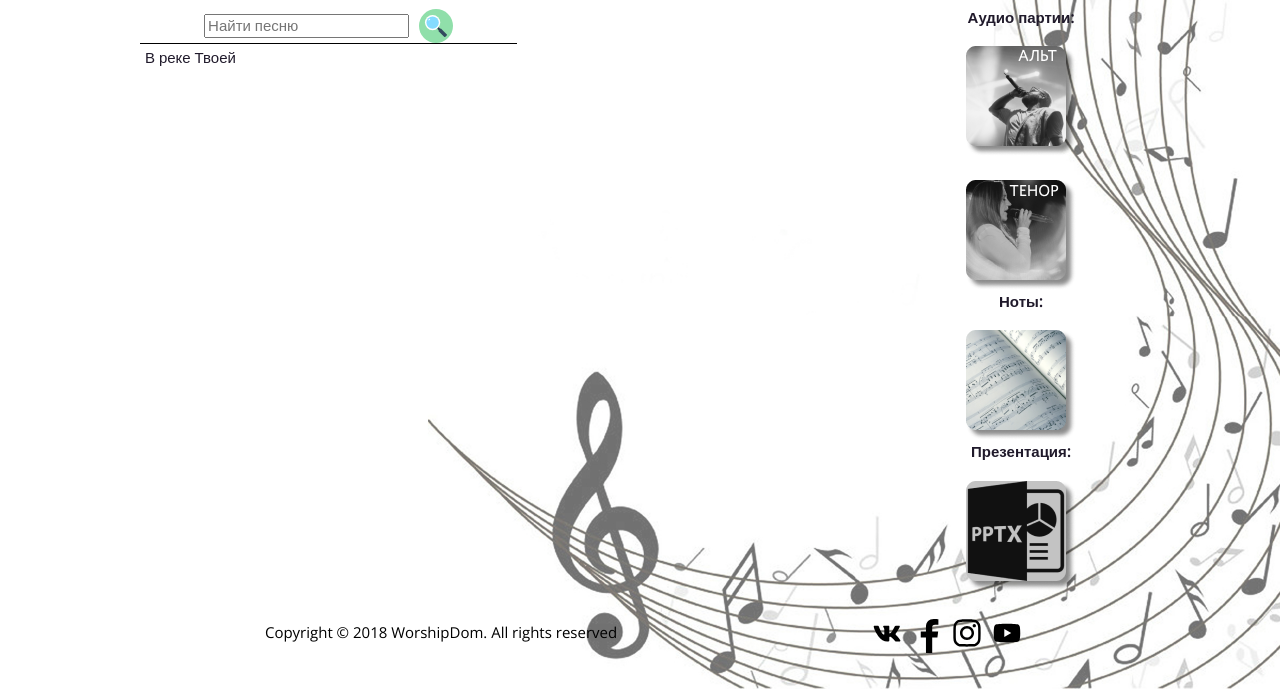
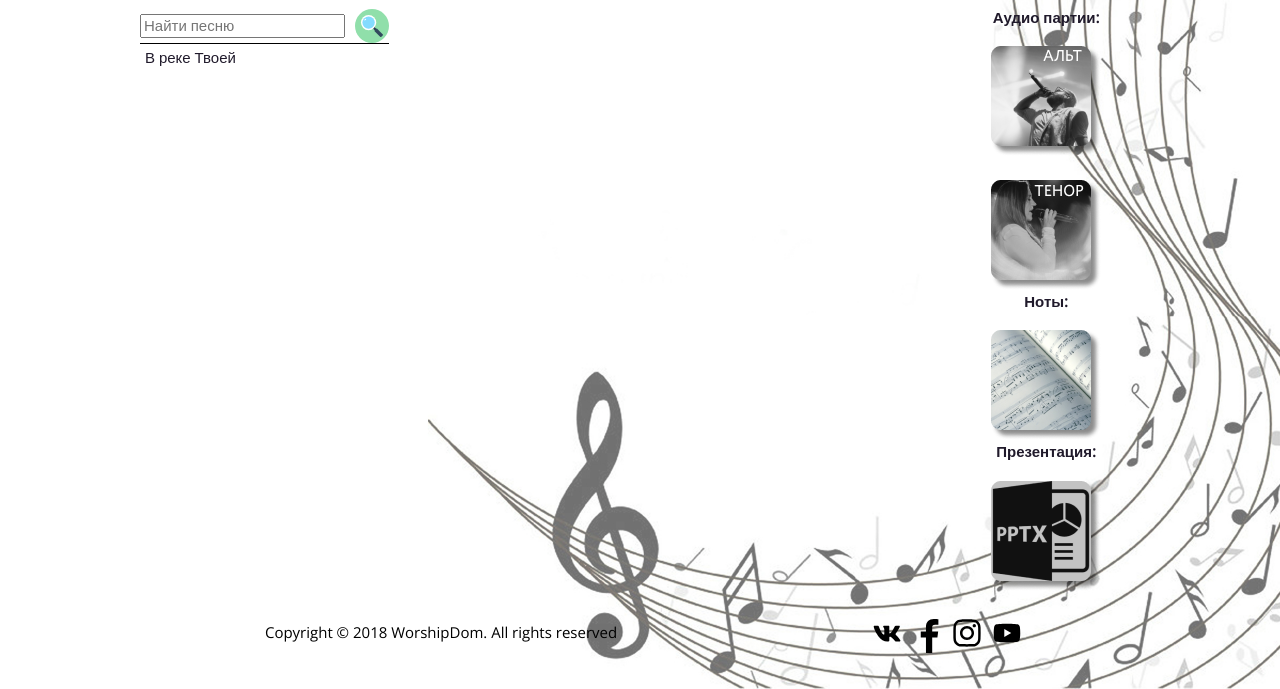
Before and after one commit to KHOnKOgaB/worship, a website: page src/songs.html in a window 1280 px wide. Shown: the part 111-800 px from the top of the page. Drawn offline with nearby package versions, Linux system fonts and the light colour scheme; files that its build step writes are made by us from their sources; files whose address does not match are found by name.

Commit message:
grid template bug fixed

```diff
--- a/src/scss/components/songs.scss
+++ b/src/scss/components/songs.scss
@@ -8,15 +8,14 @@
 .songs__container {
     display: grid;
     padding-top: 120px;
-    grid-template-columns: repeat (5, 1fr);
+    grid-template-columns: repeat(5, 1fr);
     grid-template-areas:
         "sl st st st sf";
 }
 
 .songs__nav {
     grid-area: sl;
-    height: 80vh;
-    width: 100%;
+    min-height: 80vh;
 
     .__search__song {
         display: flex;
@@ -47,14 +46,12 @@
 
 .song__text {
     grid-area: st;
-    height: 80vh;
-    width: 100%;
+    min-height: 80vh;
 }
 
 .song__feauters {
     grid-area: sf;
-    height: 80vh;
-    width: 100%;
+ 	min-height: 80vh;
     display: flex;
     justify-content: flex-start;
     align-items: center;
```
